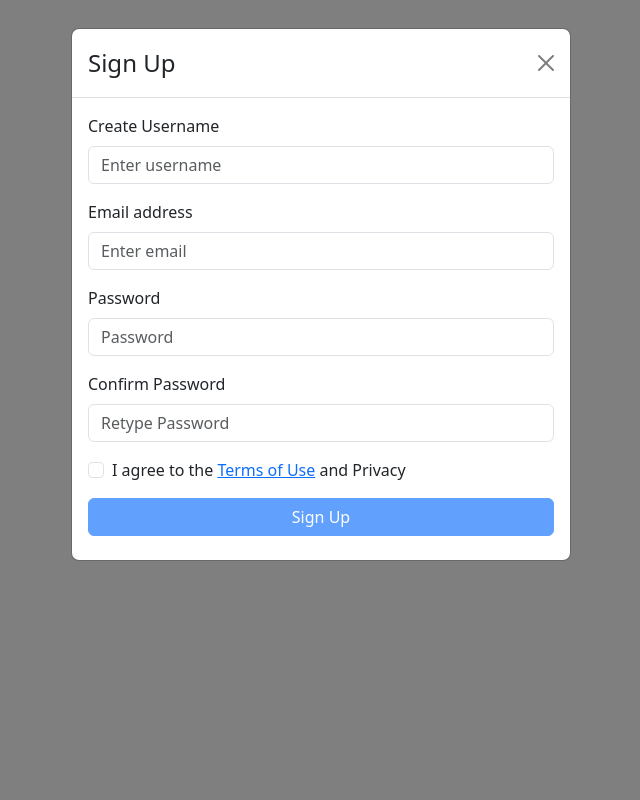
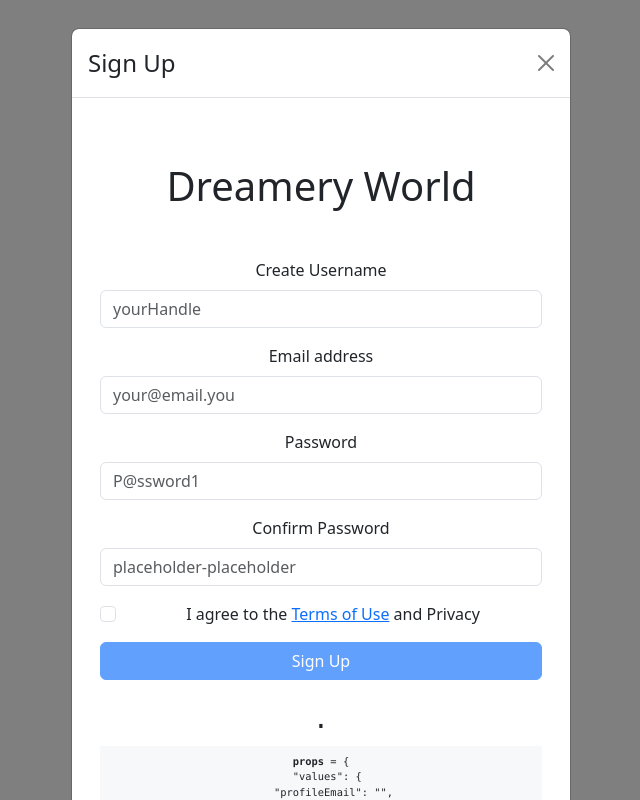
Before and after one commit to dreamy-dream-team/dream-team, a React (Vite) app in the folder frontend/: page /SignUp in a window 1280 px wide. Shown: the whole page, without its empty margins (319-959 px from the left). Built offline with nearby package versions, Linux system fonts and the light colour scheme.

Commit message:
renamed SignI.tsx, created 3 files SignUpForm, SignUpModal and Profile. modified 3 files apis, app, SignUp.

```diff
--- /dev/null
+++ b/frontend/src/shared/components/main-nav/sing-up/SignUpForm.tsx
@@ -0,0 +1,151 @@
+import {object, string} from "yup";
+import {PartialProfile} from "../../../interfaces/Profile.tsx";
+import {MutationResponse, usePostSignUpMutation} from "../../../../store/apis.ts";
+import {Formik, FormikHelpers, FormikProps} from "formik";
+import {Button, Container, Form, FormControl} from "react-bootstrap";
+import {useState} from "react";
+import {DisplayError} from "../../display-error/DisplayError.tsx";
+import {DisplayStatus} from "../../display-status/Display.Status.tsx";
+import {FormDebugger} from "../../FormDebugger.tsx";
+
+
+export function SignUpForm() {
+    const signUp: PartialProfile = {
+        profileEmail: "",
+        profileHandle: "",
+        profilePassword: "",
+        profilePasswordConfirm: "",
+    };
+const [submit] = usePostSignUpMutation()
+    const validator = object({
+        profileEmail: string()
+            .email("email must be a valid email")
+            .required('email is required')
+            .max(128, 'email is required'),
+        profileHandle: string()
+            .required("profile handle is required")
+            .max(54, "profile handle needs to be less than 55 characters"),
+        profilePassword: string()
+            .required("Password is required")
+            .min(8, "Password needs to be longer than 8 characters")
+            .max(97, "Password needs to be less than 98 characters"),
+        profilePasswordConfirm: string()
+            .required("Password Confirm is required")
+            .min(8, "Password needs to be longer than 8 characters")
+            .max(97, "Password needs to be less than 98 characters")
+    });
+
+    async function handleSubmit(values: PartialProfile, actions: FormikHelpers<PartialProfile>){
+        const {resetForm, setStatus} = actions
+        console.log(values)
+
+        const result = await submit(values) as MutationResponse
+        const {data: response, error} = result
+
+        if (error) {
+            setStatus({type: error.type, message: error.message,})
+        } else if (response?.status === 200) {
+            resetForm()
+            setStatus({type: response.type, message: response.message})
+        }
+    }
+    return (
+        <>
+            <Formik initialValues={signUp} onSubmit={handleSubmit} validationSchema={validator}>
+                {SignUpFormContent}
+            </Formik>
+        </>
+    )
+}
+
+function SignUpFormContent(props: FormikProps<PartialProfile>) {
+    const {
+        status,
+        values,
+        errors,
+        touched,
+        handleChange,
+        handleBlur,
+        handleSubmit
+    } = props;
+
+const [agreed, setAgreed] = useState(false)
+    // @ts-ignore
+    // @ts-ignore
+    return(
+        <>
+            <Container className="text-center">
+                <h1 className="my-5"> Dreamery World</h1>
+
+                        <Form onSubmit={handleSubmit}>
+
+                            <Form.Group className="mb-3" controlId="formEmail">
+                                <Form.Label>Create Username</Form.Label>
+                                <FormControl
+                                    className="form-control"
+                                    name="profileHandle"
+                                    type="text"
+                                    value={values.profileHandle}
+                                    placeholder="yourHandle"
+                                    onChange={handleChange}
+                                    onBlur={handleBlur} />
+                            </Form.Group>
+                            <DisplayError errors={errors} touched={touched} field={"profileHandle"}/>
+
+                            <Form.Group className="mb-3" controlId="formEmail">
+                                <Form.Label>Email address</Form.Label>
+                            <FormControl
+                                className="form-control"
+                                name="profileEmail"
+                                type="text"
+                                value={values.profileEmail}
+                                placeholder="your@email.you"
+                                onChange={handleChange}
+                                onBlur={handleBlur} />
+                            </Form.Group>
+                            <DisplayError errors={errors} touched={touched} field={"profileEmail"}/>
+
+                            <Form.Group className="mb-3" controlId="formPassword">
+                                <Form.Label>Password</Form.Label>
+                            <FormControl
+                                className="form-control"
+                                name="profilePassword"
+                                type="password"
+                                value={values.profilePassword}
+                                placeholder="P@ssword1"
+                                onChange={handleChange}
+                                onBlur={handleBlur} />
+                            </Form.Group>
+                            <DisplayError errors={errors} touched={touched} field={"profilePassword"}/>
+
+                            <Form.Group className="mb-3" controlId="formPassword2">
+                                <Form.Label>Confirm Password</Form.Label>
+                            <FormControl
+                                className="form-control"
+                                name="profilePasswordConfirm"
+                                type="password"
+                                value={values.profilePasswordConfirm}
+                                placeholder="placeholder-placeholder"
+                                onChange={handleChange}
+                                onBlur={handleBlur} />
+                            </Form.Group>
+                            <DisplayError errors={errors} touched={touched} field={"profilePasswordConfirm"}/>
+
+                            <Form.Group className="mb-3" controlId="formBasicCheckbox">
+                                <Form.Check onClick={() => {setAgreed(!agreed)}} type="checkbox" label={<span>I agree to the <a
+                                    href="/terms">Terms of Use</a> and Privacy</span>}>
+
+                                </Form.Check>
+                            </Form.Group>
+
+                            <Button variant="primary" type="submit" className="w-100 mb-2" disabled={!agreed}>
+                                Sign Up
+                            </Button>
+                        </Form>
+                <DisplayStatus status={status}/>
+                <FormDebugger {...props}/>
+            </Container>
+
+        </>
+    )
+}
--- /dev/null
+++ b/frontend/src/shared/interfaces/Profile.tsx
@@ -0,0 +1,10 @@
+export interface Profile extends PartialProfile{
+    profileId: string;
+}
+
+export interface PartialProfile {
+    profileEmail: string
+    profileHandle: string
+    profilePassword: string
+    profilePasswordConfirm: string
+}
--- a/frontend/src/store/apis.ts
+++ b/frontend/src/store/apis.ts
@@ -1,5 +1,8 @@
 import { createApi, fetchBaseQuery, } from '@reduxjs/toolkit/query/react'
 import {PartialPost, Post} from "../shared/interfaces/Post";
+import {PartialProfile} from "../shared/interfaces/Profile.tsx";
+
+
 
 export interface ServerResponse {
    status: number,
@@ -37,7 +40,17 @@ export const apis = createApi({
          transformResponse: transformMutationResponses,
          transformErrorResponse: transformErrorResponses,
          invalidatesTags: ["Post"]
-      })
+      }),
+
+      postSignUp: builder.mutation<ClientResponse, PartialProfile>({
+         query: (payload: PartialProfile) => ({
+            url:'/signup',
+            method:'POST',
+            body: payload,
+         }),
+
+      }),
+
    })
 })
 
@@ -67,5 +80,5 @@ function transformErrorResponses(): ClientResponse {
    }
 }
 
-export const {useGetAllPostsQuery, usePostPostMutation} = apis
+export const {useGetAllPostsQuery, usePostPostMutation, usePostSignUpMutation} = apis
 console.log(useGetAllPostsQuery)
--- a/frontend/src/ui/App.tsx
+++ b/frontend/src/ui/App.tsx
@@ -9,7 +9,7 @@ import { Terms } from './Pages/Terms.tsx'
 import { ForgotPassword } from './Pages/login/ForgotPassword.tsx';
 import { Home } from './Pages/Homepage/Home.tsx'
 import { FourOhFour } from './Pages/FourOhFour'
-import { ProfileArchive } from "./Pages/ProfileArchive//ProfileArchive.tsx";
+import { ProfileArchive } from './Pages/ProfileArchive/ProfileArchive.tsx';
 import { ToolkitStore } from "@reduxjs/toolkit/dist/configureStore";
 import { Provider } from "react-redux";
 import { CategoryMain } from "./Pages/CategoryMain/CategoryMain";
--- a/frontend/src/ui/Pages/login/SignUp.tsx
+++ b/frontend/src/ui/Pages/login/SignUp.tsx
@@ -1,11 +1,12 @@
 import {useState} from "react";
-import {Button, Container, Form, FormControl, Modal} from "react-bootstrap";
+import {Container, Modal} from "react-bootstrap";
+import {SignUpForm} from "../../../shared/components/main-nav/sing-up/SignUpForm.tsx";
 
 
 export const SignUp = () => {
 
     const[show, setShow] = useState(true);
-    const[agreed, setAgreed] = useState(false);
+    /*const[agreed, setAgreed] = useState(false);*/
     const handleClose = () => setShow(false);
 
     return(
@@ -17,36 +18,7 @@ export const SignUp = () => {
             <Modal.Title>Sign Up</Modal.Title>
         </Modal.Header>
         <Modal.Body>
-            <Form>
-
-                <Form.Group className="mb-3" controlId="formEmail">
-                    <Form.Label>Create Username</Form.Label>
-                    <FormControl type="Username" placeholder="Enter username" />
-                </Form.Group>
-
-                <Form.Group className="mb-3" controlId="formEmail">
-                    <Form.Label>Email address</Form.Label>
-                    <FormControl type="email" placeholder="Enter email" />
-                </Form.Group>
-
-                <Form.Group className="mb-3" controlId="formPassword">
-                    <Form.Label>Password</Form.Label>
-                    <FormControl type="password" placeholder="Password" />
-                </Form.Group>
-
-                <Form.Group className="mb-3" controlId="formPassword2">
-                    <Form.Label>Confirm Password</Form.Label>
-                    <FormControl type="password" placeholder="Retype Password" />
-                </Form.Group>
-
-                <Form.Group className="mb-3" controlId="formBasicCheckbox">
-                    <Form.Check type="checkbox" label={<span>I agree to the <a href="/terms">Terms of Use</a> and Privacy</span>} onChange={ () => setAgreed (!agreed)} />
-                </Form.Group>
-
-                <Button variant="primary" type="submit" className="w-100 mb-2" disabled={!agreed}>
-                    Sign Up
-                </Button>
-            </Form>
+            <SignUpForm/>
         </Modal.Body>
     </Modal>
          </Container>
```
Also changed, not shown: frontend/src/shared/components/main-nav/sing-up/SignUpModal.ts (added), frontend/src/shared/interfaces/SignIn.tsx (renamed from frontend/src/shared/interfaces/sign-in.tsx).
